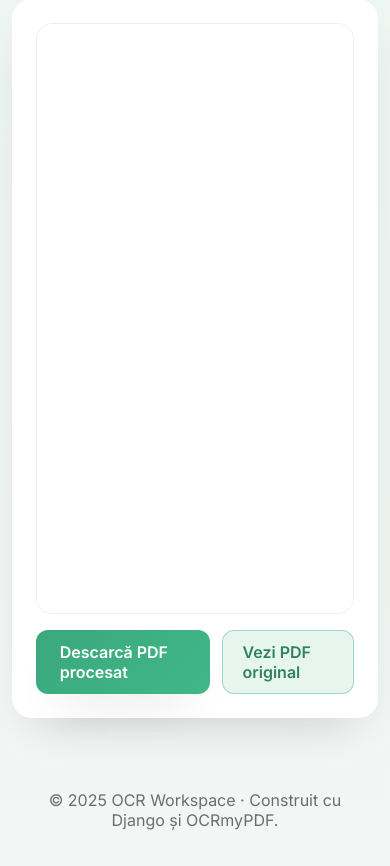
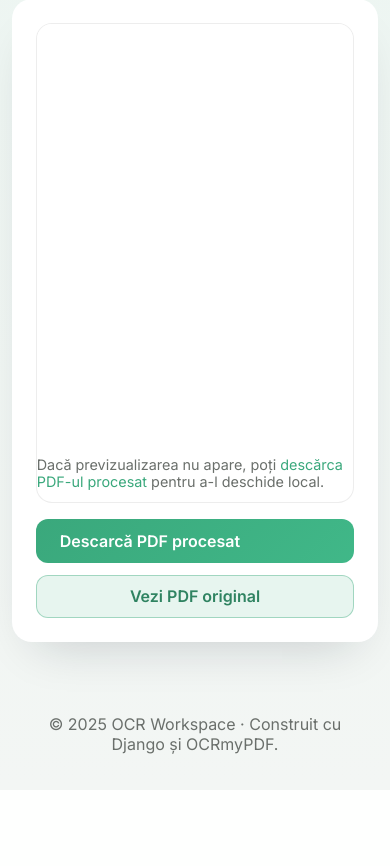
Before and after one commit to Casian202/ocrsite, a Django app: template templates/portal/preview_document.html in a window 390 px wide. Shown: the part 322-1188 px from the top of the page. After the commit the page ends 1076 px from the top, so only its background shows below. Run offline with Django 5.2, Linux system fonts and the light colour scheme; the template is opened without the code that fills it: most values are stand-ins (such as "Sample title", 1, 10 or a date in 2020).

Commit message:
Fix login rendering and improve preview support

```diff
--- a/ocrsite/settings.py
+++ b/ocrsite/settings.py
@@ -187,6 +187,8 @@ LOGOUT_REDIRECT_URL = 'login'
 
 SECURE_PROXY_SSL_HEADER = ('HTTP_X_FORWARDED_PROTO', 'https')
 
+X_FRAME_OPTIONS = 'SAMEORIGIN'
+
 # Default primary key field type
 # https://docs.djangoproject.com/en/5.2/ref/settings/#default-auto-field
 
--- a/requirements.txt
+++ b/requirements.txt
@@ -3,3 +3,4 @@ ocrmypdf>=15.0
 python-docx>=1.1
 whitenoise>=6.7
 gunicorn>=22.0
+docling
--- a/static/css/styles.css
+++ b/static/css/styles.css
@@ -344,6 +344,8 @@ a:hover {
     display: flex;
     gap: 0.75rem;
     align-items: center;
+    justify-content: flex-start;
+    flex-wrap: wrap;
 }
 
 .input-control,
@@ -404,6 +406,8 @@ textarea.input-control,
     display: flex;
     gap: 0.75rem;
     align-items: center;
+    justify-content: flex-start;
+    flex-wrap: wrap;
 }
 
 .status-chip {
@@ -543,6 +547,9 @@ textarea.input-control,
     overflow: hidden;
     border: 1px solid var(--border);
     margin-bottom: 1rem;
+    background: var(--surface);
+    display: flex;
+    flex-direction: column;
 }
 
 .preview-container iframe {
@@ -550,11 +557,22 @@ textarea.input-control,
     height: 100%;
     border: none;
     background: var(--surface);
+    flex: 1 1 auto;
+    display: block;
+    min-height: 320px;
 }
 
 .preview-actions {
     display: flex;
     gap: 0.75rem;
+    flex-wrap: wrap;
+    justify-content: flex-start;
+}
+
+.preview-hint {
+    margin-top: 0.5rem;
+    font-size: 0.9rem;
+    color: var(--muted);
 }
 
 .admin-console {
@@ -687,6 +705,26 @@ textarea.input-control,
         width: 100%;
         justify-content: flex-end;
     }
+
+    .preview-container {
+        height: min(65vh, 480px);
+    }
+
+    .preview-actions,
+    .job-actions,
+    .document-actions,
+    .form-actions {
+        flex-direction: column;
+        align-items: stretch;
+    }
+
+    .preview-actions > *,
+    .job-actions > *,
+    .document-actions > *,
+    .form-actions > * {
+        flex: 1 1 100%;
+        width: 100%;
+    }
 }
 
 @media (max-width: 540px) {
--- a/templates/portal/preview_document.html
+++ b/templates/portal/preview_document.html
@@ -15,6 +15,11 @@
     <div class="preview-container">
         {% if document.processed_file %}
             <iframe src="{{ document.processed_file.url }}" title="Previzualizare document"></iframe>
+            <p class="preview-hint">
+                Dacă previzualizarea nu apare, poți
+                <a href="{% url 'portal:download_document' document.id %}">descărca PDF-ul procesat</a>
+                pentru a-l deschide local.
+            </p>
         {% else %}
             <p class="muted">Documentul nu are încă un fișier procesat disponibil.</p>
         {% endif %}
--- a/templates/registration/login.html
+++ b/templates/registration/login.html
@@ -3,6 +3,7 @@
 {% block title %}Autentificare | Portal OCR{% endblock %}
 
 {% block content %}
+<div class="auth-wrapper">
 <section class="auth-card">
     <h1>Autentificare</h1>
     <p>Introdu datele de conectare pentru a accesa interfata web.</p>
@@ -11,12 +12,12 @@
         {{ form.non_field_errors }}
         <div class="form-field">
             <label for="{{ form.username.id_for_label }}">Utilizator</label>
-            {{ form.username.as_widget(attrs={'class': 'input-control'}) }}
+            {{ form.username }}
             {{ form.username.errors }}
         </div>
         <div class="form-field">
             <label for="{{ form.password.id_for_label }}">Parola</label>
-            {{ form.password.as_widget(attrs={'class': 'input-control'}) }}
+            {{ form.password }}
             {{ form.password.errors }}
         </div>
         <div class="form-actions">
@@ -27,4 +28,5 @@
         Nu ai încă un cont? <a href="{% url 'portal:signup' %}">Trimite o solicitare de acces</a> către administrator.
     </p>
 </section>
+</div>
 {% endblock %}
```
Also changed, not shown: ocrsite/urls.py (+10 -1 lines), portal/forms.py (+13 -1 lines), portal/views.py (+10 -12 lines).
